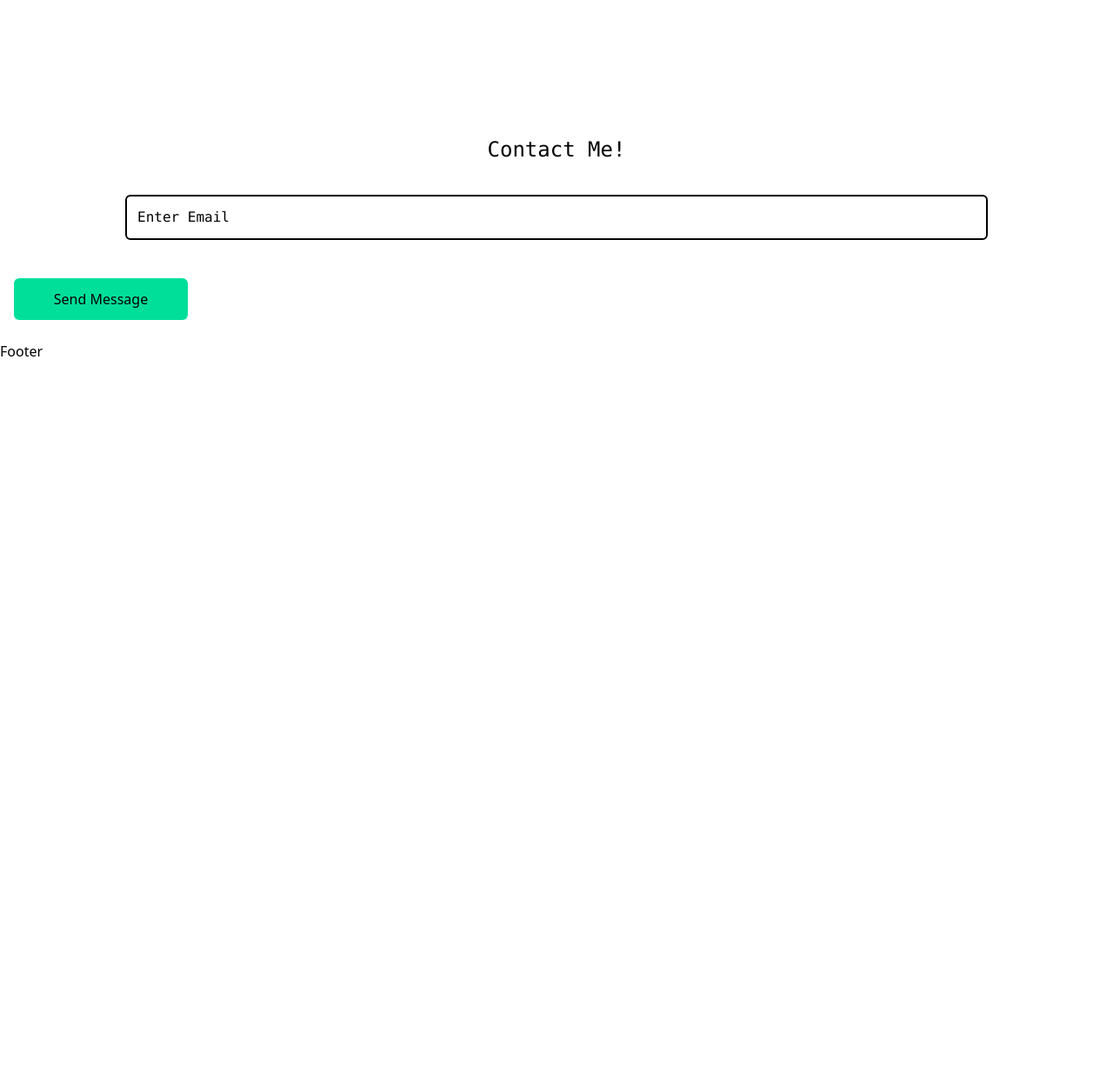
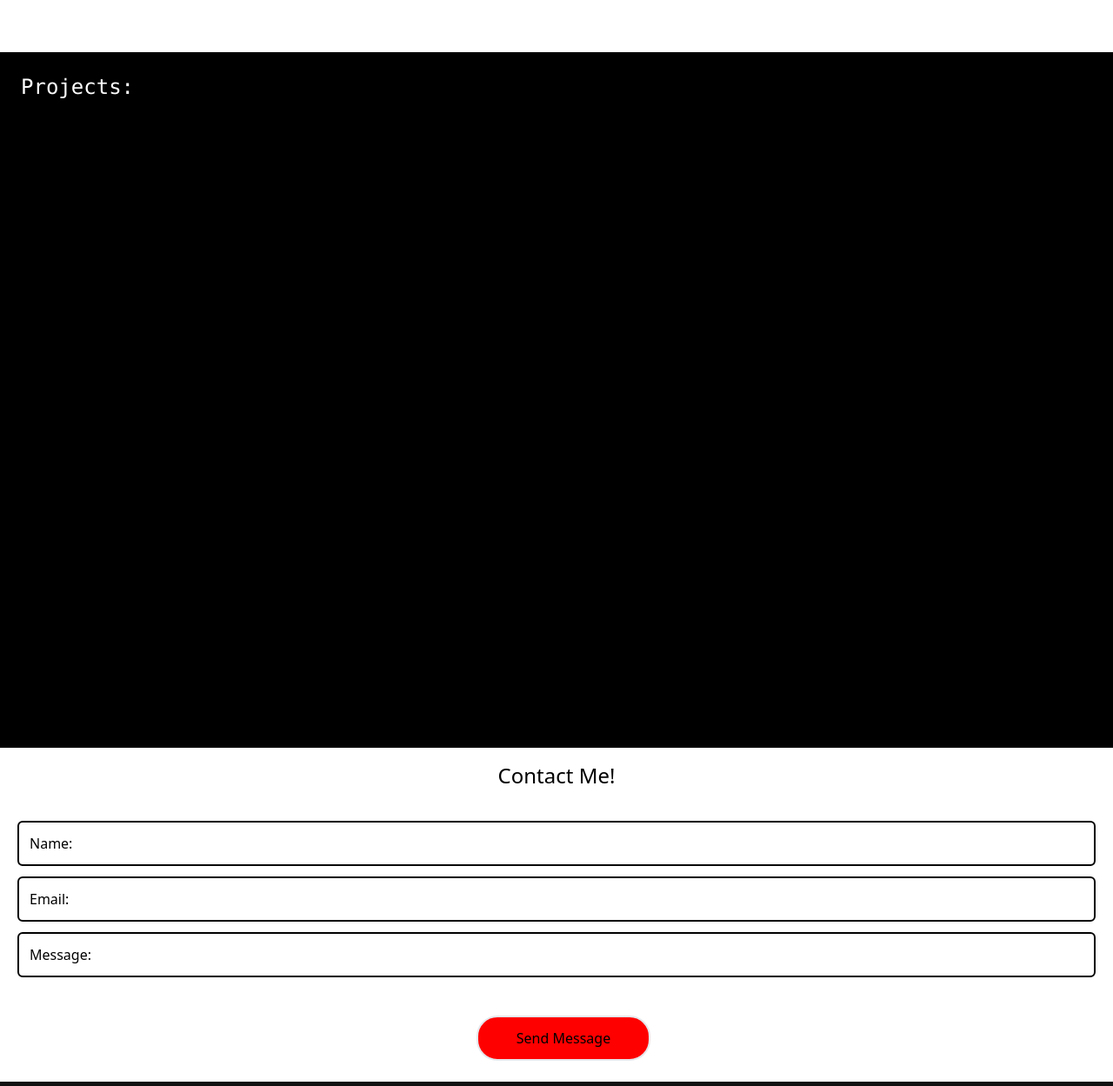
Before and after one commit to NaokiTM/portfolio, a React (Create React App) app: page / in a window 1280 px wide. Shown: the part 1548-2797 px from the top of the page at 87% size. Before the commit the page ends 1964 px from the top, so only its background shows below. Built offline with nearby package versions, Linux system fonts and the light colour scheme.

Commit message:
formatted contact component

```diff
--- a/src/App.jsx
+++ b/src/App.jsx
@@ -10,7 +10,7 @@ function App() {
 
   return (
      <>
-        <div className = "bg-image">
+        <div className = "bg-image font-light font-sans">
               <Navbar />
               <Hero />
               <Qualifications />
--- a/src/components/Contact.jsx
+++ b/src/components/Contact.jsx
@@ -2,18 +2,32 @@ import React from 'react'
 
 const Contact = () => {
   return (
-    <div className = 'text-black bg-white relative z-10 '>
-    <div className = 'p-4 font-mono justify-center flex text-2xl'>Contact Me!</div>
-          <div className = ' p-5 flex justify-center'>
+    <div className = 'text-black bg-white '>
+
+    <div className = 'p-4 font-sans justify-center flex text-2xl'>Contact Me!</div>
+
+          <div className = 'p-5 grid gap-3 items-center w-[100%]'>
             <input
-              className = 'p-3 w-[80%] bg-white border-black border-2 rounded-md  text-black placeholder-black font-mono '
+              className = 'p-3 w-[100%] bg-white border-black border-2 rounded-md  text-black placeholder-black font-sans'
+              type = 'text'
+              placeholder = 'Name:'
+            />
+            <input
+              className = 'p-3 w-[100%] bg-white border-black border-2 rounded-md  text-black placeholder-black font-sans'
               type = 'email'
-              placeholder = 'Enter Email'
+              placeholder = 'Email:'
+            />
+            <input
+              className = 'p-3 w-[100%] bg-white border-black border-2 rounded-md  text-black placeholder-black font-sans'
+              type = 'text'
+              placeholder='Message:'
             />
           </div>
-    <button className='bg-[#00df9a] text-black rounded-md font-medium w-[200px] ml-4 my-6 px-6 py-3'>
-        Send Message
-    </button>
+      <div className='justify-center flex' >
+        <button className='bg-[#FF0000] text-black rounded-3xl border-2 w-[200px] ml-4 my-6 px-6 py-3'>
+            Send Message
+        </button>
+      </div>
     </div>
   )
 }
--- a/src/components/Footer.jsx
+++ b/src/components/Footer.jsx
@@ -1,8 +1,16 @@
 import React from 'react'
+import {
+  FaGithubSquare,
+} from 'react-icons/fa';
+
 
 const Footer = () => {
   return (
-    <div className='relative z-10 flex'>Footer</div>
+    <div className='relative z-10 flex bg-[#111111] '>
+        <div className='flex justify-between my-6'>
+            <FaGithubSquare size={30} className=''/>
+        </div>
+    </div>
   )
 }
 
--- a/src/components/Hero.jsx
+++ b/src/components/Hero.jsx
@@ -3,11 +3,11 @@ import { ReactTyped } from 'react-typed'
 
 const Hero = () => {
   return (
-    <div className = "text-white relative">
+    <div className = "text-white relative font-mono">
       <div className = 'max-w-[800px] mt-[-96px] w-full h-screen mx-auto text-center flex flex-col justify-center'>
         <div className = 'flex justify-center items-center'>
           <ReactTyped
-            className='md:text-5xl sm:text-4xl text-xl font-mono md:pl-4 pl-2'
+            className='md:text-5xl sm:text-4xl text-xl md:pl-4 pl-2'
             strings={['Naoki Miyagawa', 'CS student']}
             typeSpeed={100}
             backSpeed={90}
--- a/src/components/Navbar.jsx
+++ b/src/components/Navbar.jsx
@@ -12,7 +12,7 @@ const Navbar = () => {
   }
 
   return (
-    <div className = 'text-white flex items-center justify-end mx-auto px-6 font-mono relative z-10'>
+    <div className = 'text-white flex items-center justify-end mx-auto px-6 relative z-10'>
       {isMobile ? (
         <>
           <div className='w-full p-6 md:hidden' onClick={handleNav}>
--- a/src/components/Projects.jsx
+++ b/src/components/Projects.jsx
@@ -2,8 +2,10 @@ import React from 'react'
 
 const Projects = () => {
   return (
-    <div className='text-white relative'>
-      <div className="text-2xl font-mono flex p-6">Projects:</div>
+    <div className='text-white bg-black relative h-screen'>
+      <div className='animate-rgbtext'>
+        <div className="text-2xl font-mono flex p-6">Projects:</div>
+      </div>
     </div>
   )
 }
--- a/src/components/Qualifications.jsx
+++ b/src/components/Qualifications.jsx
@@ -2,7 +2,7 @@ import React from 'react'
 
 const Qualifications = () => {
   return (
-    <div className='text-white relative w-full h-screen'>
+    <div className='text-black bg-white relative w-full h-screen'>
       <div className="text-2xl font-mono p-6">Qualifications:</div>
     </div>
 
--- a/src/index.css
+++ b/src/index.css
@@ -1,12 +1,6 @@
 @tailwind base;
 @tailwind components;
 @tailwind utilities;
-
-/* body {
-  background-size: cover;
-  background-color: black;
-} */
-
 
 .bg-image::before {
   content:"";
@@ -19,5 +13,5 @@
   left:0;
   right:0;
   bottom:0;
-  filter: brightness(40%)
+  filter: brightness(20%)
 }
```
Also changed, not shown: tailwind.config.js (line endings or trailing spaces).
